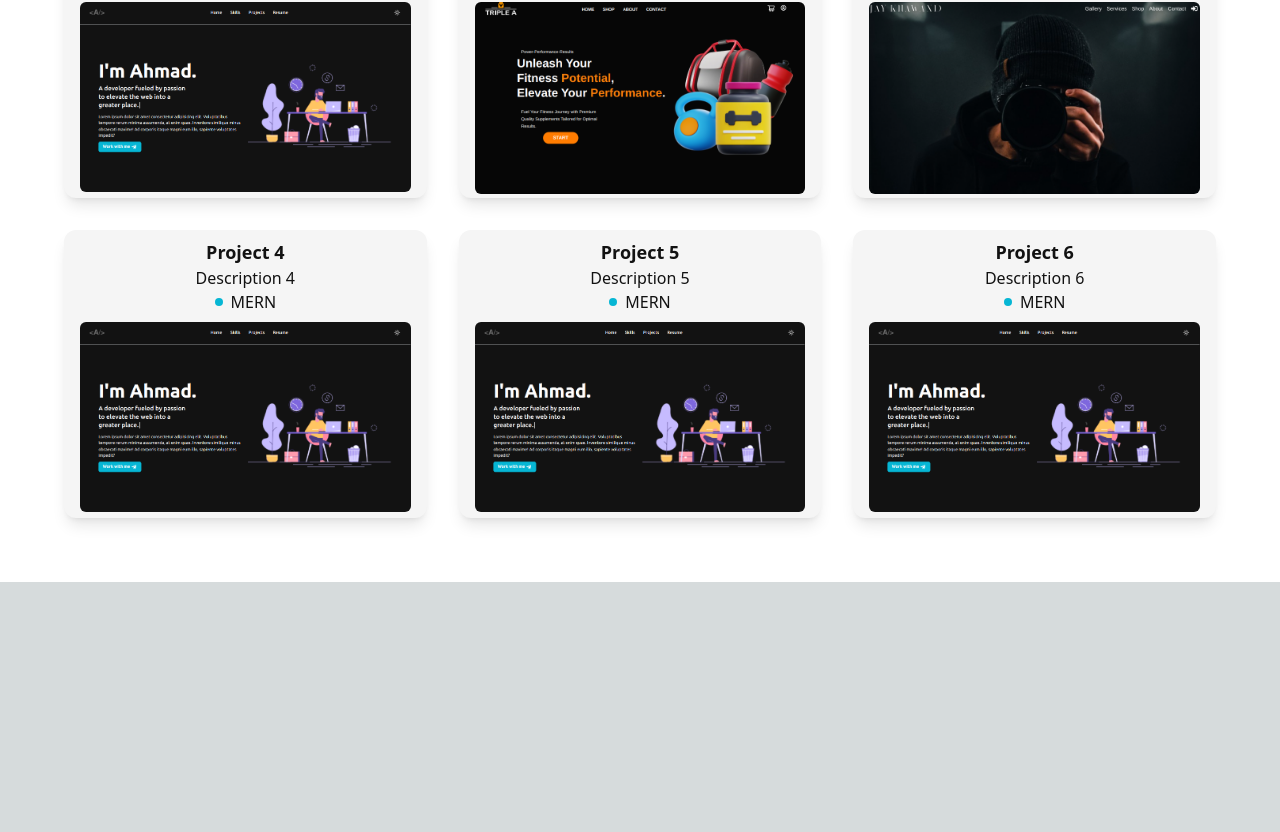
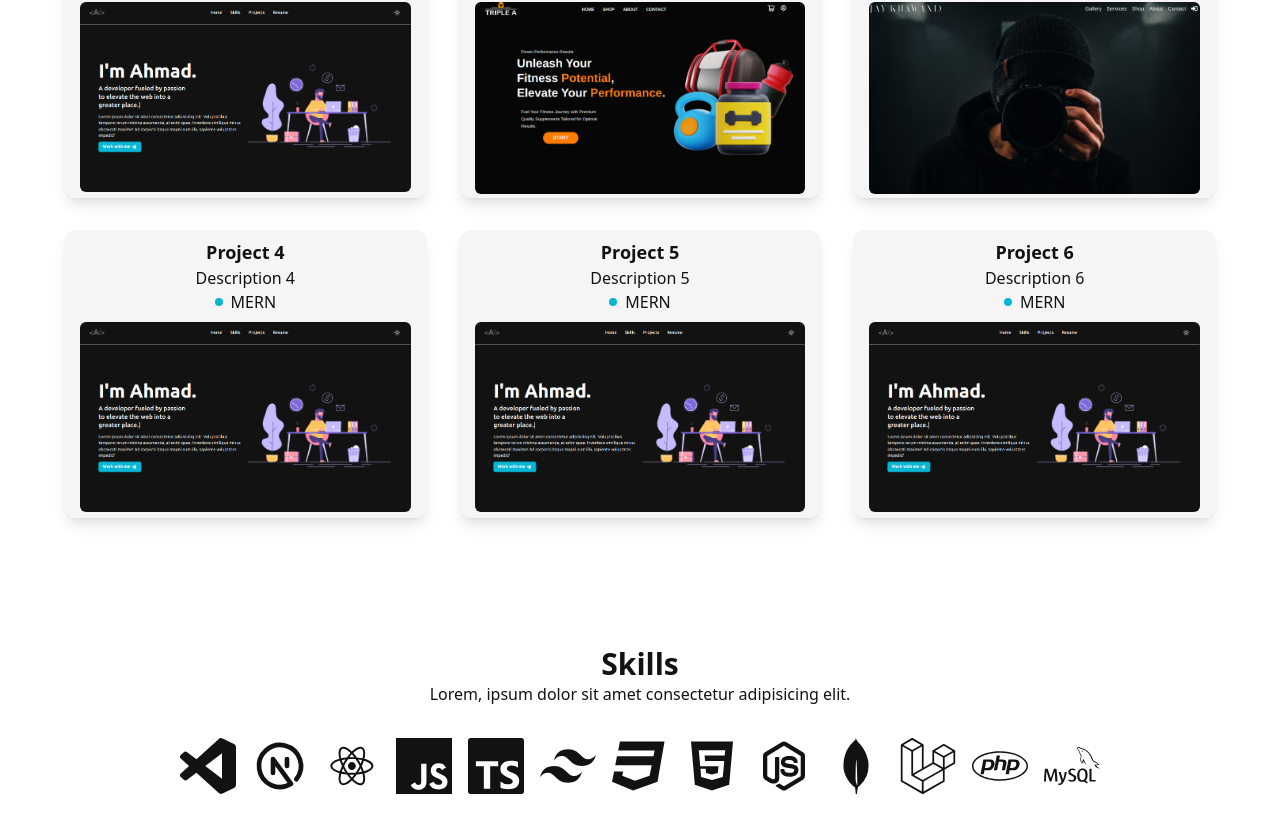
Before and after one commit to AhmadALAhmad1/portfolio, a Next.js app in the folder portfolio/: page / in a window 1280 px wide. Shown: the part 979-1811 px from the top of the page. Before the commit the page ends 1561 px from the top, so only its background shows below. Built offline with nearby package versions, Linux system fonts and the light colour scheme.

Commit message:
feat: :sparkles: created Skills-Section

```diff
--- /dev/null
+++ b/portfolio/src/app/components/Skills.tsx
@@ -0,0 +1,49 @@
+import React from 'react';
+import { DiReact } from 'react-icons/di';
+import { SiJavascript, SiTypescript } from 'react-icons/si';
+import { SiVisualstudiocode } from 'react-icons/si';
+import { SiTailwindcss } from 'react-icons/si';
+import { FaCss3 } from 'react-icons/fa';
+import { FaHtml5 } from 'react-icons/fa';
+import { IoLogoNodejs } from 'react-icons/io5';
+import { SiMongodb } from 'react-icons/si';
+import { FaLaravel } from 'react-icons/fa';
+import { FaPhp } from 'react-icons/fa';
+import { SiMysql } from 'react-icons/si';
+import { TbBrandNextjs } from 'react-icons/tb';
+import { cn } from '../utils/css';
+const Skills = () => {
+  const IconsClass = cn(
+    'transform duration-200 hover:transition-transform hover:scale-110'
+  );
+
+  return (
+    <div className='py-16'>
+      <div className='flex flex-col items-center justify-center'>
+        <h1 className='text-3xl font-bold'>Skills</h1>
+        <p className='text-center'>
+          Lorem, ipsum dolor sit amet consectetur adipisicing elit.
+        </p>
+      </div>
+      <div className=' flex cursor-pointer flex-wrap justify-center gap-4 px-10 pt-8 text-[2em] sm:text-[3.5em]'>
+        <SiVisualstudiocode
+          className={cn(IconsClass, 'hover:text-blue-500 ')}
+        />
+        <TbBrandNextjs className={cn(IconsClass, ' ')} />
+        <DiReact className={cn(IconsClass, 'hover:text-cyan-500 ')} />
+        <SiJavascript className={cn(IconsClass, 'hover:text-yellow-500 ')} />
+        <SiTypescript className={cn(IconsClass, 'hover:text-blue-400 ')} />
+        <SiTailwindcss className={cn(IconsClass, 'hover:text-blue-500 ')} />
+        <FaCss3 className={cn(IconsClass, 'hover:text-blue-400 ')} />
+        <FaHtml5 className={cn(IconsClass, 'hover:text-orange-500 ')} />
+        <IoLogoNodejs className={cn(IconsClass, 'hover:text-green-700 ')} />
+        <SiMongodb className={cn(IconsClass, 'hover:text-green-500 ')} />
+        <FaLaravel className={cn(IconsClass, 'hover:text-red-600 ')} />
+        <FaPhp className={cn(IconsClass, 'hover:text-blue-700 ')} />
+        <SiMysql className={cn(IconsClass, 'hover:text-blue-400 ')} />
+      </div>
+    </div>
+  );
+};
+
+export default Skills;
--- a/portfolio/src/app/page.tsx
+++ b/portfolio/src/app/page.tsx
@@ -1,12 +1,14 @@
 import Hero from './components/Hero';
 import Container from './components/Container';
 import Projects from './components/Projects';
+import Skills from './components/Skills';
 
 export default function Home() {
   return (
     <Container>
       <Hero />
       <Projects />
+      <Skills />
     </Container>
   );
 }
```
